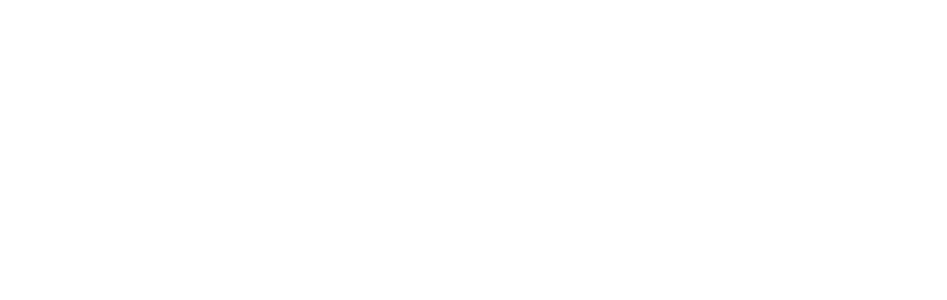
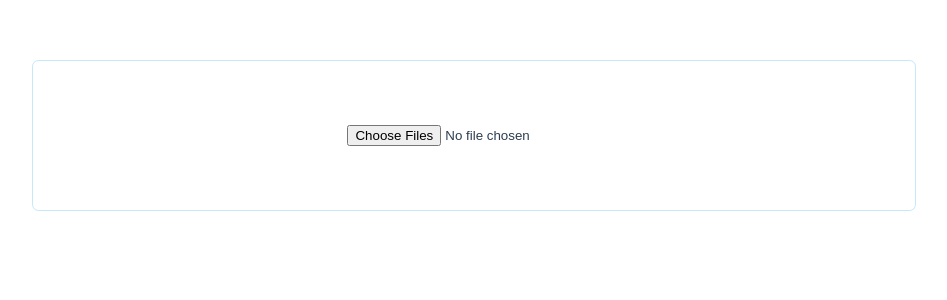
Before and after one commit to Michal83/fileshipper, a Vue app: page / in a window 1280 px wide. Shown: the top 300 px of the page, without its empty margins (166-1113 px from the left). Built offline with nearby package versions, Linux system fonts and the light colour scheme.

Commit message:
// handling files

```diff
--- a/src/App.vue
+++ b/src/App.vue
@@ -1,18 +1,44 @@
 <template>
   <div id="app">
+    <picker v-on:add-files="addFiles" />
+    <files-list v-bind:files="files" />
+    <div v-show="files.length > 0" class="btn-upload">Upload</div>
   </div>
 </template>
 
 <script>
+// import * as filestack from 'filestack-js';
+import Picker from './components/Picker.vue';
+import FilesList from './components/FilesList';
+
+// const API_KEY = 'AW48Nu8ITveYojVEGHFrgz';
+// const filestackClient = filestack.init(API_KEY);
 
 export default {
   name: 'app',
   components: {
+    Picker,
+    FilesList
+  },
+  data() {
+    return {
+      files: []
+    }
+  },
+  methods: {
+    addFiles(newFiles) {
+      this.files.push(...newFiles);
+      console.log(this.files);
+    }
   }
 }
 </script>
 
 <style>
+* {
+  box-sizing: border-box
+}
+
 #app {
   font-family: 'Avenir', Helvetica, Arial, sans-serif;
   -webkit-font-smoothing: antialiased;
@@ -21,4 +47,18 @@
   color: #2c3e50;
   margin-top: 60px;
 }
+
+.btn-upload {
+  color: #fff;
+  background-color: #05c1c1;
+  border-radius: .4rem;
+  display: inline-block;
+  margin: 1rem auto;
+  padding: 2rem;
+}
+
+.btn-upload:hover {
+  cursor: pointer;
+  background-color: #0ad1d1;
+}
 </style>
--- /dev/null
+++ b/src/components/FilesList.vue
@@ -0,0 +1,33 @@
+<template>
+  <div class="files-list">
+    <div class="file" v-for="(file, i) in files" v-bind:key="i">
+      {{ file.name }}
+      <span class="btn-remove" @click="$delete(files, i)">&times;</span>
+    </div>
+  </div>
+</template>
+
+<script>
+export default {
+  props: ['files']
+}
+</script>
+
+<style scoped>
+.file {
+  border: .1rem solid rgba(139, 212, 248, .2);
+  border-radius: .4rem;
+  width: 70%;
+  margin: 1rem auto;
+  padding: 2rem;
+}
+
+.btn-remove {
+  float: right;
+}
+
+.btn-remove:hover {
+  color: #f81414;
+  cursor: pointer;
+}
+</style>
--- /dev/null
+++ b/src/components/Picker.vue
@@ -0,0 +1,25 @@
+<template>
+  <div class="picker">
+    <input type="file" multiple @change="handleFiles">
+  </div>
+</template>
+
+<script>
+export default {
+  methods: {
+    handleFiles(event) {
+      this.$emit('add-files', event.target.files);
+    }
+  }
+}
+</script>
+
+<style scoped>
+.picker {
+  border: .1rem solid rgba(139, 212, 248, .5);
+  border-radius: .4rem;
+  width: 70%;
+  padding: 4rem 0;
+  margin: 1rem auto 3rem;
+}
+</style>
```
